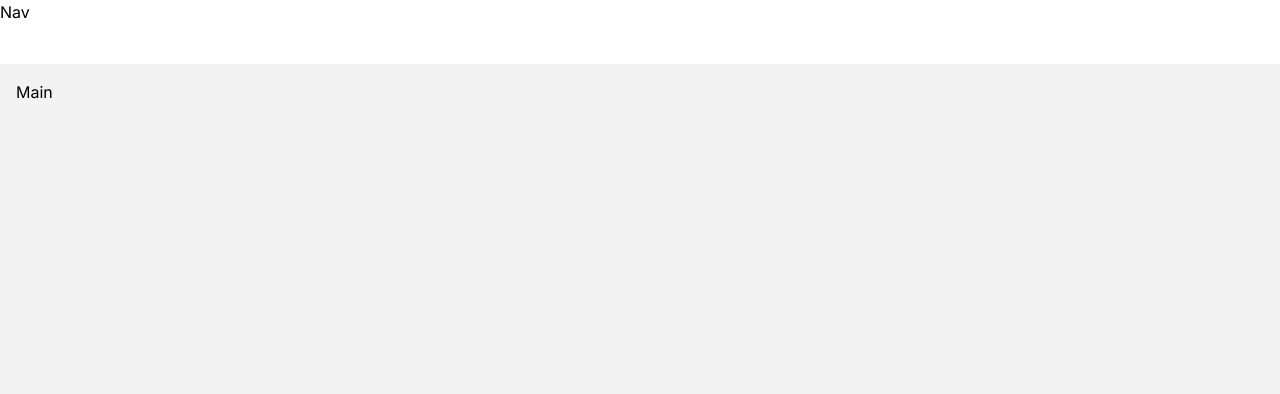
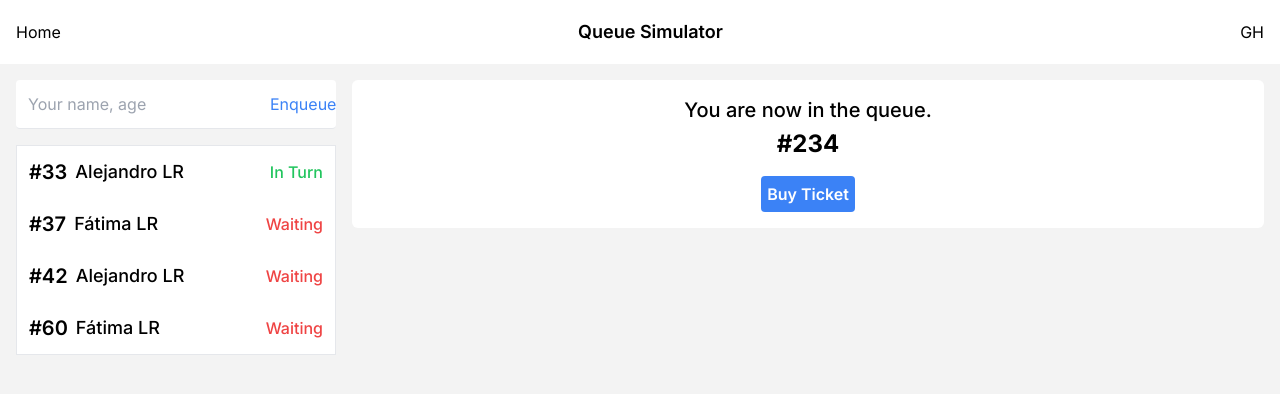
Before and after one commit to Alejandro1709/Queue-Simulator, a Next.js app: page / in a window 1280 px wide. Shown: the top 394 px of the page. Built offline with nearby package versions, Linux system fonts and the light colour scheme.

Commit message:
Add: App UI and some components

```diff
--- /dev/null
+++ b/app/components/Navbar.tsx
@@ -0,0 +1,13 @@
+function Navbar() {
+  return (
+    <nav className='flex justify-center items-center h-16 bg-white'>
+      <div className='flex justify-between items-center w-full mx-4'>
+        <a href='https://alejandrolarosa.com'>Home</a>
+        <h2 className='text-lg font-semibold'>Queue Simulator</h2>
+        <a href='https://alejandrolarosa.com'>GH</a>
+      </div>
+    </nav>
+  );
+}
+
+export default Navbar;
--- /dev/null
+++ b/app/components/Queue.tsx
@@ -0,0 +1,43 @@
+function Queue() {
+  return (
+    <aside className='flex flex-col lg:w-80 gap-2 lg:gap-4'>
+      <header className='bg-white border-b flex w-full p-3 gap-2 rounded'>
+        <input className='flex-1' type='text' placeholder='Your name, age' />
+        <button className='text-blue-500 hover:text-blue-600'>Enqueue</button>
+      </header>
+
+      <ul className='flex flex-col border'>
+        <li className='bg-white p-3 flex items-center justify-between'>
+          <div className='flex gap-2 items-center'>
+            <h3 className='text-xl font-semibold'>#33</h3>
+            <h2 className='text-lg font-medium'>Alejandro LR</h2>
+          </div>
+          <span className='text-green-500 font-medium'>In Turn</span>
+        </li>
+        <li className='bg-white p-3 flex items-center justify-between'>
+          <div className='flex gap-2 items-center'>
+            <h3 className='text-xl font-semibold'>#37</h3>
+            <h2 className='text-lg font-medium'>Fátima LR</h2>
+          </div>
+          <span className='text-red-500 font-medium'>Waiting</span>
+        </li>
+        <li className='bg-white p-3 flex items-center justify-between'>
+          <div className='flex gap-2 items-center'>
+            <h3 className='text-xl font-semibold'>#42</h3>
+            <h2 className='text-lg font-medium'>Alejandro LR</h2>
+          </div>
+          <span className='text-red-500 font-medium'>Waiting</span>
+        </li>
+        <li className='bg-white p-3 flex items-center justify-between'>
+          <div className='flex gap-2 items-center'>
+            <h3 className='text-xl font-semibold'>#60</h3>
+            <h2 className='text-lg font-medium'>Fátima LR</h2>
+          </div>
+          <span className='text-red-500 font-medium'>Waiting</span>
+        </li>
+      </ul>
+    </aside>
+  );
+}
+
+export default Queue;
--- a/app/page.tsx
+++ b/app/page.tsx
@@ -1,8 +1,24 @@
+import Navbar from './components/Navbar';
+import Queue from './components/Queue';
+
 export default function Home() {
   return (
     <div className='flex min-h-screen flex-col'>
-      <nav className='h-16 bg-white'>Nav</nav>
-      <main className='flex-1 m-4'>Main</main>
+      <Navbar />
+      <main className='flex lg:flex-row flex-col-reverse gap-4 lg:flex-1 m-4'>
+        <Queue />
+        <aside className='flex-1'>
+          <article className='p-4 text-center bg-white space-y-4 rounded-md'>
+            <header className='space-y-1'>
+              <h3 className='text-xl font-medium'>You are now in the queue.</h3>
+              <h2 className='text-2xl font-bold'>#234</h2>
+            </header>
+            <button className='bg-blue-500 p-1.5 rounded font-semibold text-white hover:bg-blue-600'>
+              Buy Ticket
+            </button>
+          </article>
+        </aside>
+      </main>
     </div>
   );
 }
```
